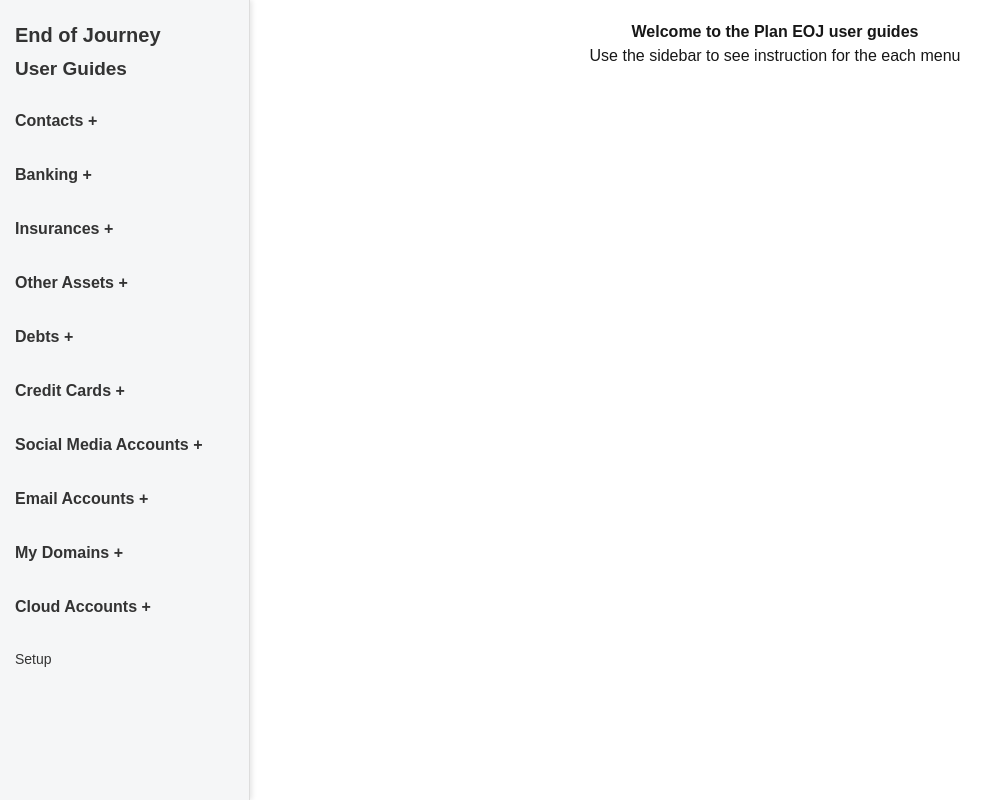
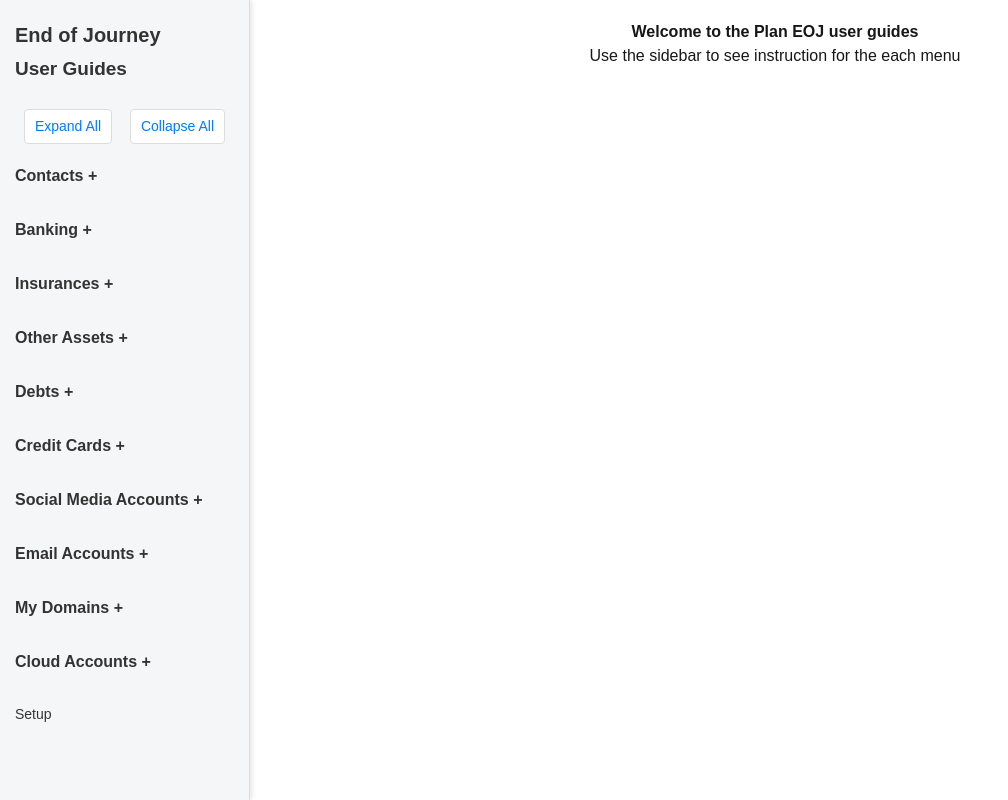
Before and after one commit to bashiraziz/eoj-how-to-guides, a Next.js app: page / in a window 1280 px wide. Shown: the whole page, without its empty margins (0-1008 px from the left). Built offline with nearby package versions, Linux system fonts and the light colour scheme.

Commit message:
Added back the buttons to expand and collapse menu items

```diff
--- a/components/Sidebar.tsx
+++ b/components/Sidebar.tsx
@@ -42,6 +42,40 @@ const Sidebar = () => {
     }));
   };
 
+  // Expand all sections
+  const expandAll = () => {
+    setOpenSections({
+      contacts: true,
+      banking: true,
+      investments: true,
+      insurances: true,
+      otherAssets: true,
+      debts: true,
+      creditCards: true,
+      socialMedia: true,
+      emailAccounts: true,
+      myDomains: true,
+      cloudAccounts: true,
+    });
+  };
+
+  // Collapse all sections
+  const collapseAll = () => {
+    setOpenSections({
+      contacts: false,
+      banking: false,
+      investments: false,
+      insurances: false,
+      otherAssets: false,
+      debts: false,
+      creditCards: false,
+      socialMedia: false,
+      emailAccounts: false,
+      myDomains: false,
+      cloudAccounts: false,
+    });
+  };
+
   return (
     <div className={styles.sidebar}>
       <h2 className={styles.heading}>
@@ -55,10 +89,27 @@ const Sidebar = () => {
         </a>
       </h2>
       <h4 className={styles.heading2}>
+      <a
+          href="https://eoj-help-docs-app.vercel.app/" // Replace with the desired URL
+          target="_blank"
+          rel="noopener noreferrer" // Security best practice to prevent tab nabbing
+          className={styles.link} // Optional, you can add styles for the link
+        >
           User Guides
+        </a>
       </h4>
+
+      {/* Expand/Collapse All */}
+      <div className={styles.expandCollapseContainer}>
+        <button className={styles.expandCollapseButton} onClick={expandAll}>
+          Expand All
+        </button>
+        <button className={styles.expandCollapseButton} onClick={collapseAll}>
+          Collapse All
+        </button>
+      </div>
+
       <ul className={styles.menu}>
-
         {/* Contacts Section */}
         <li className={styles.menuItem}>
           <div className={styles.sectionHeader} onClick={() => toggleSection('contacts')}>
@@ -100,7 +151,6 @@ const Sidebar = () => {
             </ul>
           )}
         </li>
-
         {/* Insurances Section */}
         <li className={styles.menuItem}>
           <div className={styles.sectionHeader} onClick={() => toggleSection('insurances')}>
```
Lines whose indentation alone changed are shown as unchanged.
